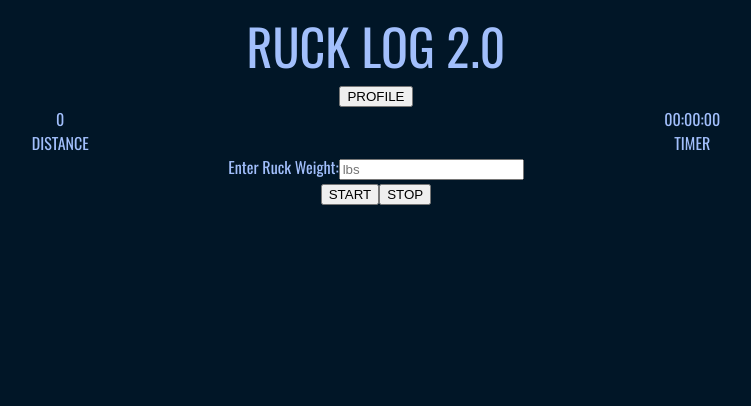
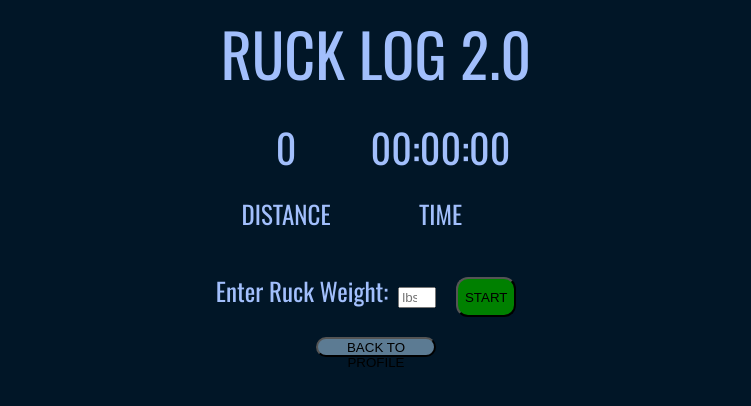
Before and after one commit to caseygillan/rucklog-2, a React app: page /activity in a window 1280 px wide. Shown: the whole page, without its empty margins (264-1015 px from the left). Built offline with nearby package versions, Linux system fonts and the light colour scheme; no server answers; sample sign-in values are in the browser's storage.

Commit message:
Added profile styling

```diff
--- a/src/ActivityPage/index.js
+++ b/src/ActivityPage/index.js
@@ -41,6 +41,7 @@ class ActivityPage extends Component {
   onStart = () => {
     if (this.state.ruckWeight === '') {
       alert('Must Include Ruck Weight');
+      return;
     } else {
       let d = new Date();
       let mm = d.getMonth() + 1;
@@ -76,6 +77,7 @@ class ActivityPage extends Component {
         activityPage.calcPathLength(activityPage.state.path);
 
         if (activityPage.state.stopped === true) {
+          console.log('still running');
           navigator.geolocation.clearWatch(watchID);
         }
       });
@@ -122,10 +124,10 @@ class ActivityPage extends Component {
 
   onStop = async () => {
     clearInterval(this.startTimer);
-    alert(`Distance: ${this.state.distance} mi\nDuration: ${this.state.hour}:${this.state.minute}:${this.state.second}\nRuck Weight: ${this.state.ruckWeight} lbs`);
-    await this.setState({
+    this.setState({
       stopped: true,
     });
+    alert(`Distance: ${this.state.distance} mi\nDuration: ${this.state.hour}:${this.state.minute}:${this.state.second}\nRuck Weight: ${this.state.ruckWeight} lbs`);
     this.ruckPower();
     this.createActivity();
   }
@@ -175,25 +177,25 @@ class ActivityPage extends Component {
     return (
       <div className="ActivityPage">
         <div className="title">RUCK LOG 2.0</div>
-        <Link to="/profile"><button>PROFILE</button></Link>
         <div className="tracker">
-          <div>{this.state.distance}<br />DISTANCE</div>
-          <div className="timer">{this.state.hour}:{this.state.minute}:{this.state.second}<br />TIMER</div>
+          <div className="distance">{this.state.distance}<br /><span>DISTANCE</span></div>
+          <div className="timer">{this.state.hour}:{this.state.minute}:{this.state.second}<br /><span>TIME</span></div>
         </div>
         {this.state.stopped && (
           <div>
             <span>Enter Ruck Weight:</span>
-            <input className="ruck-weight" name="ruckWeight" type="number" placeholder="lbs" onChange={this.onInputChange} />
+            <input className="ruck-weight" name="ruckWeight" type="number" placeholder="lbs" size="4" onChange={this.onInputChange} />
+            <button className="start-button" onClick={this.onStart}>START</button>
           </div>
         )}
         {!this.state.stopped && (
           <div>
             <span>Ruck Weight: </span>
             <span>{this.state.ruckWeight} lbs</span>
+            <Link to="/profile"><button className="stop-button" onClick={this.onStop}>STOP</button></Link>
           </div>
         )}
-        <button className="start-button" onClick={this.onStart}>START</button>
-        <Link to="/profile"><button className="stop-button" onClick={this.onStop}>STOP</button></Link>
+        <Link to="/profile"><button className="profile-button">BACK TO PROFILE</button></Link>
       </div>
     )
   }
--- a/src/App/style.css
+++ b/src/App/style.css
@@ -14,7 +14,7 @@ body {
 }
 
 .title {
-  font-size: 50px;
+  font-size: 60px;
 }
 
 .login-form {
@@ -65,5 +65,46 @@ body {
 
 .tracker {
   display: flex;
-  justify-content: space-around;
+  justify-content: center;
+  font-size: 40px;
 }
+
+.distance {
+  margin: 20px;
+}
+
+.timer {
+  margin: 20px;
+}
+
+span {
+  font-size: 25px;
+}
+
+.ruck-weight {
+  width: 30px;
+  margin-left: 10px;
+}
+
+.start-button {
+  background-color: green;
+  margin: 20px;
+  height: 40px;
+  width: 60px;
+  border-radius: 12px;
+}
+
+.stop-button {
+  background-color: red;
+  margin: 20px;
+  height: 40px;
+  width: 60px;
+  border-radius: 12px;
+}
+
+.profile-button {
+  background-color: rgb(92, 123, 147);
+  height: 20px;
+  width: 120px;
+  border-radius: 12px;
+}
```
